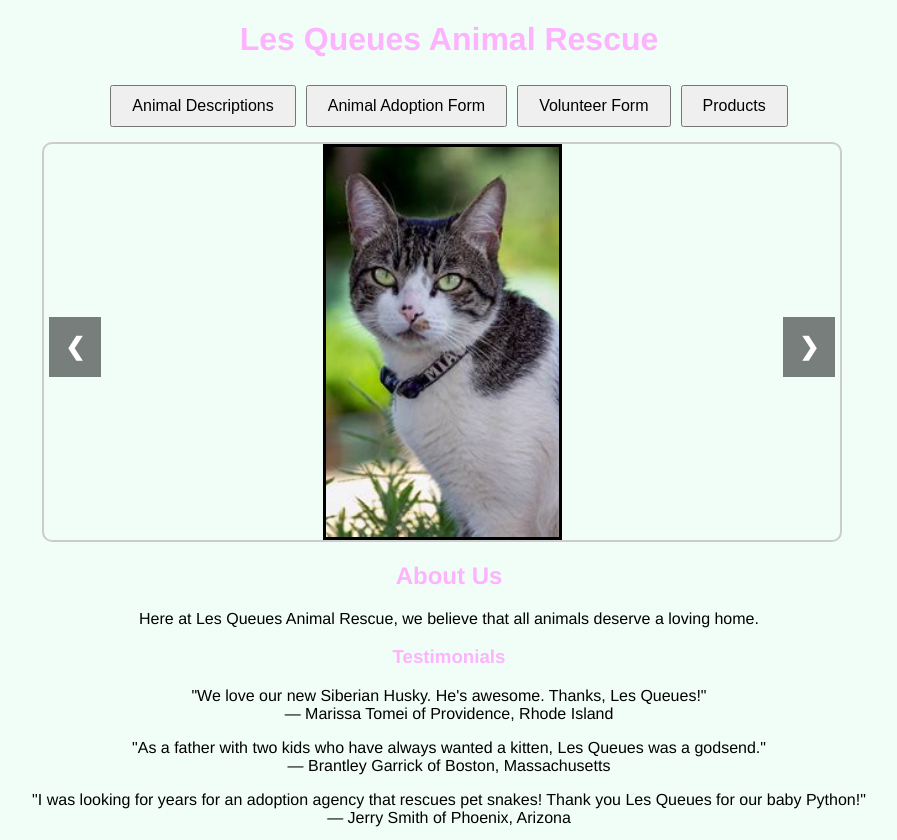
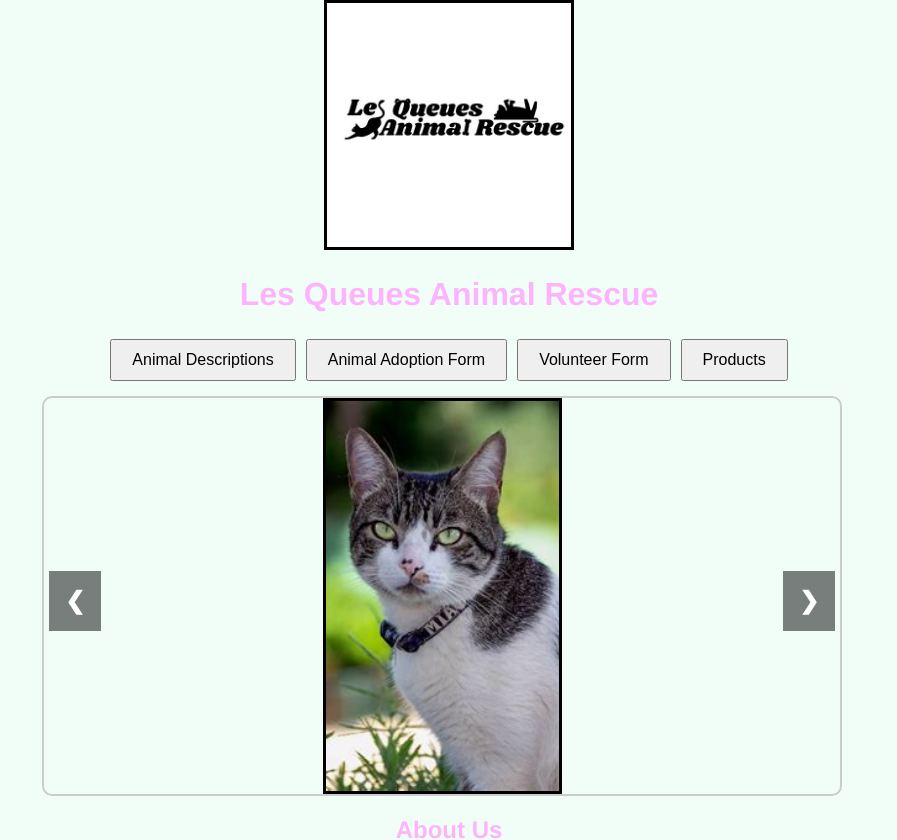
Before and after one commit to CLTowson/AnimalAdoption, a React (Create React App) app: page /home in a window 1280 px wide. Shown: the top 840 px of the page, without its empty margins (191-1088 px from the left). Built offline with nearby package versions, Linux system fonts and the light colour scheme.

Commit message:
Update home.js

```diff
--- a/src/home.js
+++ b/src/home.js
@@ -3,12 +3,13 @@ import Slideshow from "./Slideshow";
 import style from "./Style.css";
 import VolunteerForm from "./VolunteerForm";
 import { Link } from "react-router-dom";
-
+import logo from "./assets/les Queues Animal Rescue.jpg";
 
 function Home() {
   return (
     <>
       <div className="home">
+      <img src={logo} alt="Les Queues Logo" className="small-image" />
       <h1>Les Queues Animal Rescue</h1>
       <div>
         <Link to="/AnimalDescriptions"><button>Animal Descriptions</button></Link>
```
